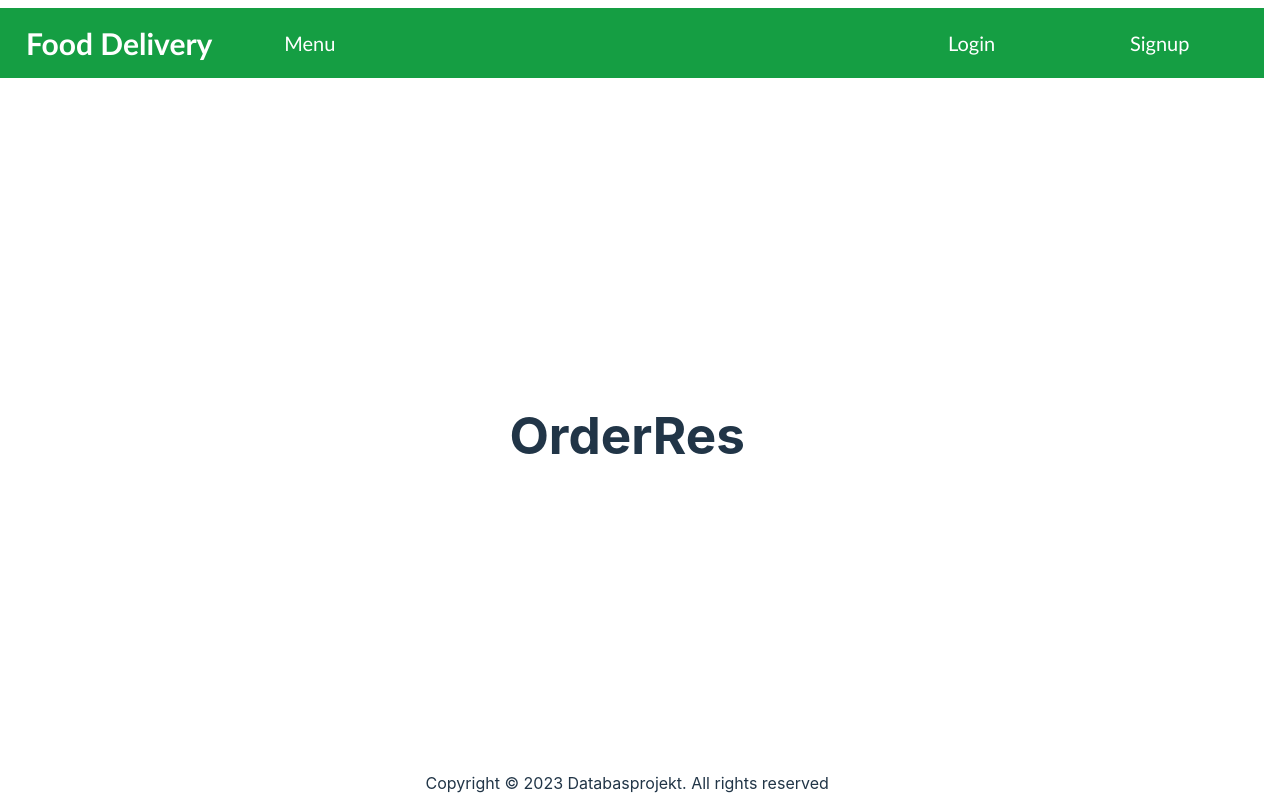
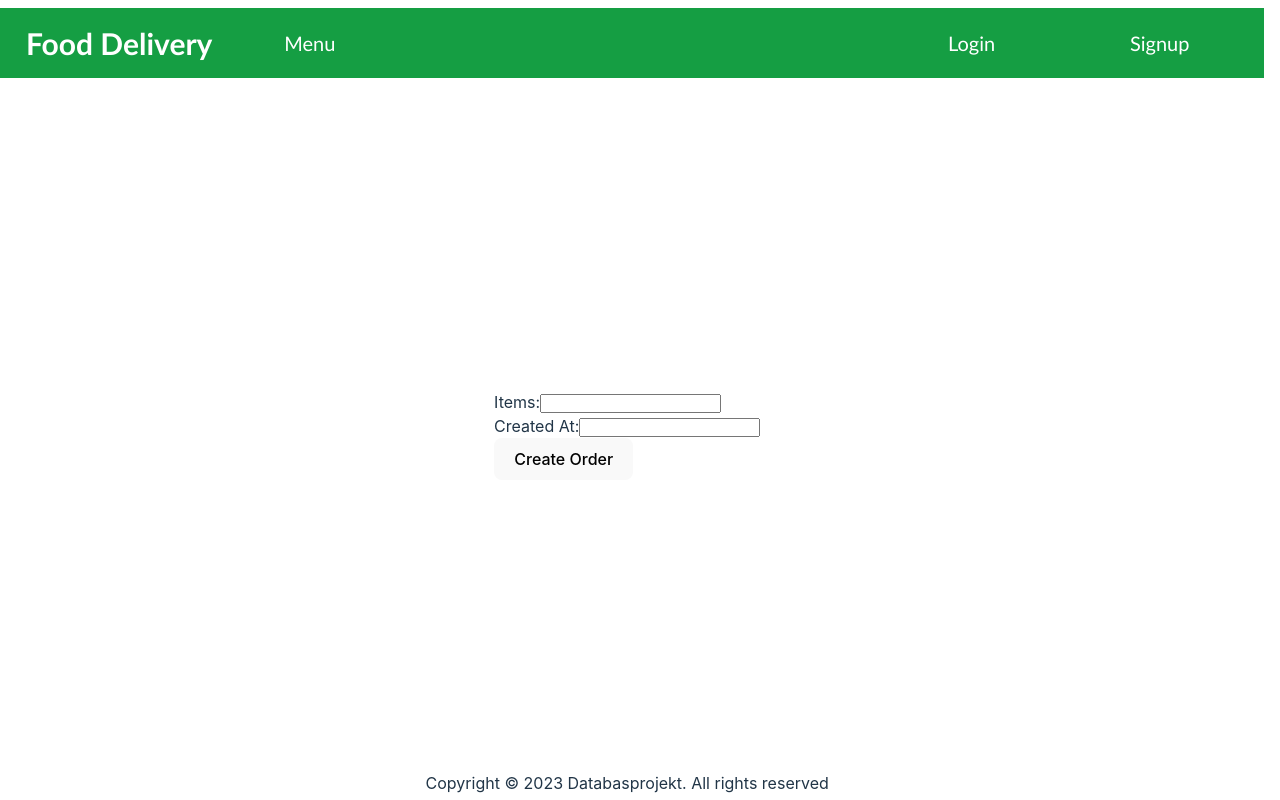
Before and after one commit to NenadJovcic/OrderEats-Web, a React (Vite) app in the folder frontend/: page /orderres in a window 1280 px wide. Built offline with nearby package versions, Linux system fonts and the light colour scheme.

Commit message:
form test for order post

```diff
--- a/frontend/src/components/login/Login.jsx
+++ b/frontend/src/components/login/Login.jsx
@@ -21,7 +21,7 @@ const Login = () => {
       })
       .then((res) => {
 
-        localStorage.setItem('auth-token', res.data);
+        localStorage.setItem('auth-token', res.data.token);
         setTimeout(() => {
           localStorage.removeItem('auth-token')
         }, oneDay);
--- a/frontend/src/components/orderres/OrderRes.jsx
+++ b/frontend/src/components/orderres/OrderRes.jsx
@@ -1,15 +1,46 @@
-import React from 'react'
-import jwt_decode from 'jwt-decode'
+import React, { useState } from 'react';
+import axios from 'axios';
 
-const OrderRes = () => {
-  // Logic for JWT Token
-  // const token = localStorage.getItem('auth-token');
-  // const decodedToken = jwt_decode(token)
-  // const isAdmin = decodedToken.admin
+const NewOrderForm = () => {
+  const [items, setItems] = useState('');
+  const [createdAt, setCreatedAt] = useState('');
+
+  const handleSubmit = async (event) => {
+    event.preventDefault();
+    const data = { items, createdAt };
+    const authToken = localStorage.getItem('auth-token')
+    const config = {
+      headers: {
+        'auth-token': authToken
+      }
+    };
+
+    try {
+      const response = await axios.post('http://localhost:3333/orders', data, config);
+
+      console.log(response);
+      alert('Order created successfully');
+    } catch (error) {
+      console.error(error);
+      alert('There was an error creating the order');
+    }
+  };
 
   return (
-    <h1>OrderRes</h1>
-  )
-}
+    <form onSubmit={handleSubmit}>
+      <label>
+        Items:
+        <input type="text" value={items} onChange={(e) => setItems(e.target.value)} />
+      </label>
+      <br />
+      <label>
+        Created At:
+        <input type="text" value={createdAt} onChange={(e) => setCreatedAt(e.target.value)} />
+      </label>
+      <br />
+      <button type="submit">Create Order</button>
+    </form>
+  );
+};
 
-export default OrderRes
+export default NewOrderForm;
```
